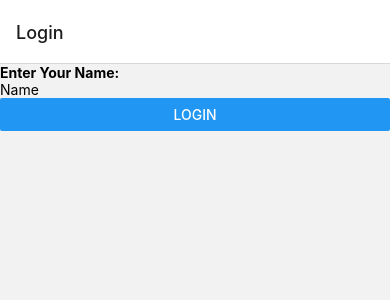
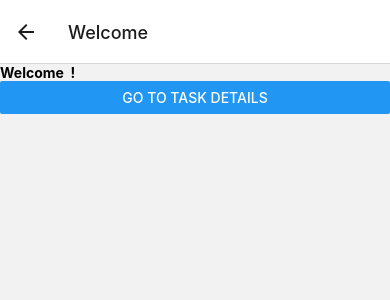
Before and after one commit to Learning-nkjaiswal/todoapp, a React Native app: screen / in a window 390 px wide. Both pictures are taken after a click on the button "LOGIN". Shown: the top 300 px of the page. Built offline with nearby package versions, Linux system fonts and the light colour scheme.

Commit message:
07 adding login logic

```diff
--- a/src/screens/HomeScreen.js
+++ b/src/screens/HomeScreen.js
@@ -6,15 +6,17 @@ import {
   Button,
 } from 'react-native';
 
-const HomeScreen = ({ navigation }) => {
+const HomeScreen = (props) => {
+
   return (
     <>
       <SafeAreaView>
         <ScrollView>
+          <Text style={{fontWeight: 'bold'}}>Welcome {props.route.params.user} !</Text>
           <Button
             title="Go to Task Details"
             onPress={() =>
-              navigation.navigate('TaskDetails', { id: 'Jane' })
+              props.navigation.navigate('TaskDetails', { id: 'Jane' })
             }
           />
         </ScrollView>
--- a/src/screens/LoginScreen.js
+++ b/src/screens/LoginScreen.js
@@ -14,11 +14,14 @@ const LoginScreen = ({ navigation }) => {
 
   const onLoginPress = () => {
     AsyncStorage.setItem('user', username);
+    navigation.navigate("Home", {user: username});
   };
 
   useEffect(() => {
     AsyncStorage.getItem('user').then(user => {
-      console.log(user);
+      if(user) {
+        navigation.navigate("Home", {user});
+      }
     });
   }, [])
 
```
